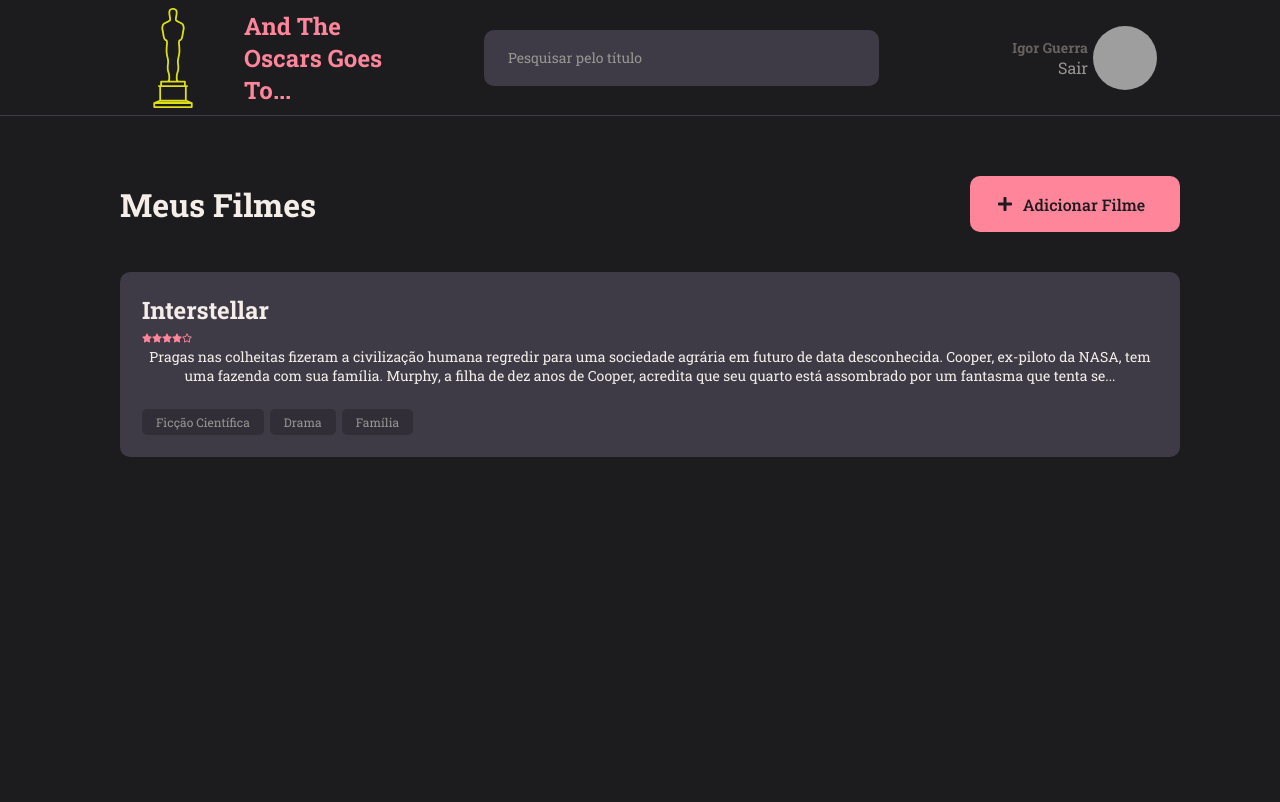
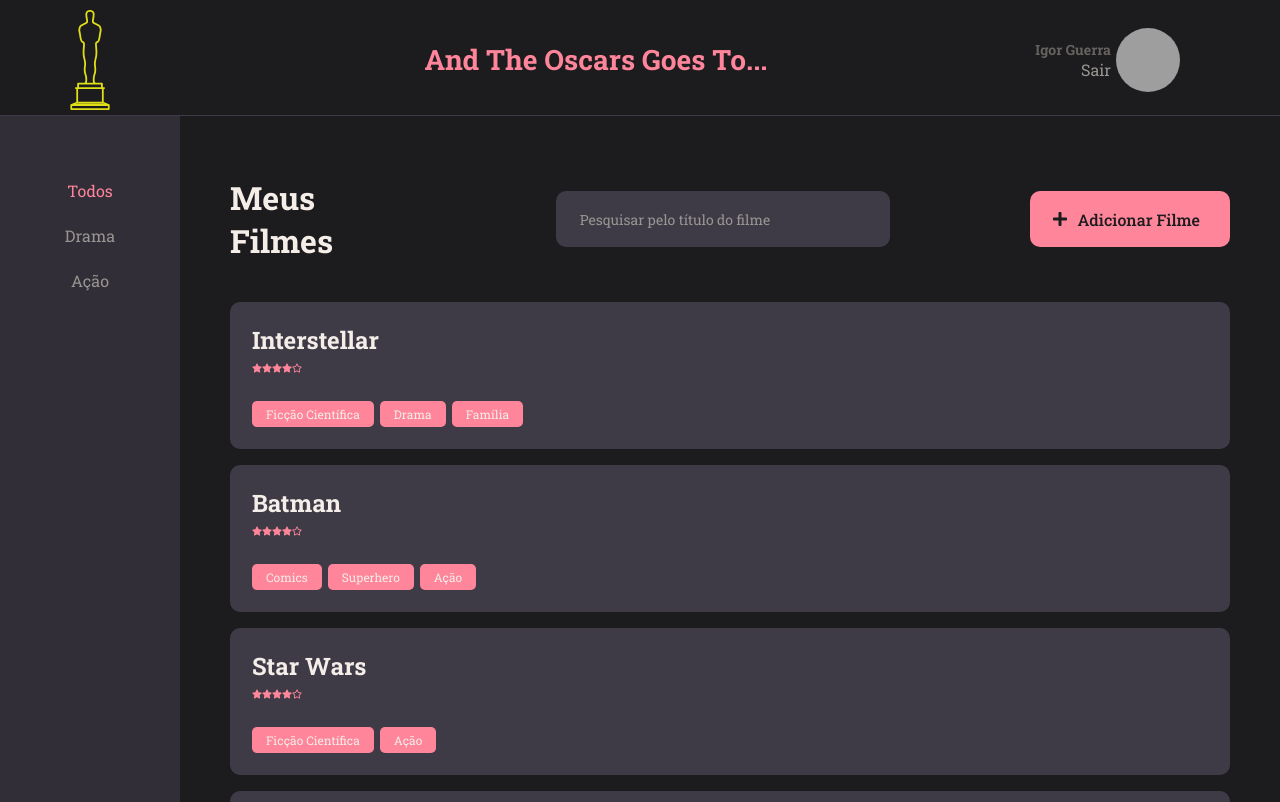
Before and after one commit to igorvguerra/AndTheOscarGoesTo, a React (Vite) app: page / in a window 1280 px wide. Shown: the top 802 px of the page. Built offline with nearby package versions, Linux system fonts and the light colour scheme; grey boxes are pictures that could not be loaded.

Commit message:
working on the home page

```diff
--- a/src/Components/Header/index.jsx
+++ b/src/Components/Header/index.jsx
@@ -1,4 +1,4 @@
-import { Container, Logo, Profile, Search } from './styles';
+import { Container, Logo, Profile, Title } from './styles';
 
 
 export function Header() {
@@ -47,11 +47,13 @@ export function Header() {
 	c-0.735,4.465-0.604,9.507-0.146,12.522c0.216,1.426,0.791,3.283,1.346,5.079c0.668,2.158,1.359,4.389,1.538,6.208
 	c0.225,2.284,0.563,9.659-0.398,11.95C104.236,161.399,104.109,161.652,103.968,161.903z"/>
 				</svg>
-                <h1>And The Oscars Goes To...</h1>
+
 
             </Logo>
+			<Title>
+			<h1>And The Oscars Goes To...</h1>
+			</Title>
 
-            <Search placeholder='Pesquisar pelo título'/>
 
             <Profile>
                 <div>
--- a/src/Components/Header/styles.js
+++ b/src/Components/Header/styles.js
@@ -9,12 +9,12 @@ export const Container = styled.div`
     color: ${({ theme }) => theme.COLORS.WHITE};
 
     font-size: 16px;
-    padding: 24px 123px;
+    padding: 24px 100px 20px 40px;
     grid-area: header;
     display: flex;
     flex-direction: row;
     align-items: center;
-    justify-content: space-between;
+    justify-content: center;
     gap: 80px;
 
 
@@ -29,33 +29,26 @@ export const Logo = styled.div`
     color: ${({ theme }) => theme.COLORS.PINK};
     display: flex;
 
+
     align-items: center;
     justify-content: start;
 
-    > h1 {
-        font-size: 24px;
-        margin-left: 21px;
-        width: 160px;
-    }
+
 
 `;
 
-export const Search = styled.input`
+export const Title = styled.div`
     height: 56px;
-    padding: 19px 24px;
     font-size: 14px;
-    background-color: ${({ theme }) => theme.COLORS.BACKGROUND_700};
     border: none;
     border-radius: 10px;
     width: 100%;
-    color: ${({ theme }) => theme.COLORS.WHITE};
+    display: flex;
+    align-items: center;
+    justify-content: center;
+    color: ${({ theme }) => theme.COLORS.PINK};
+    margin-left: 70px;
 
-
-
-    &::placeholder {
-        color: ${({ theme }) => theme.COLORS.GRAY_100};
-
-    }
 `;
 
 export const Profile = styled.div`
--- a/src/Components/MovieNote/index.jsx
+++ b/src/Components/MovieNote/index.jsx
@@ -15,7 +15,7 @@ export function MovieNote({ data, ...rest }) {
                 <Ratting icon={FaRegStar} />
             </div>
 
-            <p> {data.description} </p>
+
 
         {
             data.tags &&
--- a/src/Components/Tag/styles.js
+++ b/src/Components/Tag/styles.js
@@ -5,6 +5,6 @@ export const Container = styled.span`
     padding: 5px 14px;
     border-radius: 5px;
     margin-right: 6px;
-    background-color: ${({ theme }) => theme.COLORS.BACKGROUND_900};
-    color: ${({ theme }) => theme.COLORS.GRAY_100};
+    background-color: ${({ theme }) => theme.COLORS.PINK};
+    color: ${({ theme }) => theme.COLORS.WHITE};
 `;
--- a/src/Components/TextButton/styles.js
+++ b/src/Components/TextButton/styles.js
@@ -3,7 +3,7 @@ import styled from 'styled-components';
 export const Container = styled.button`
     background: none;
     border: none;
-    color: ${({ theme }) => theme.COLORS.PINK};
+    color: ${({ theme, $isActive }) => $isActive ? theme.COLORS.PINK : theme.COLORS.GRAY_100};
 
     font-size: 16px;
 
--- a/src/Pages/Home/index.jsx
+++ b/src/Pages/Home/index.jsx
@@ -1,4 +1,4 @@
-import { Container, Content } from './styles';
+import { Container, Content, Menu, SearchBar } from './styles';
 import { Header } from '../../Components/Header';
 import { FaPlus } from 'react-icons/fa';
 import { Button } from '../../Components/Button';
@@ -7,23 +7,57 @@ import { FaStar, FaRegStar } from "react-icons/fa";
 import { Tag } from '../../Components/Tag';
 import { MovieNote } from '../../Components/MovieNote';
 
+
+import { TextButton } from '../../Components/TextButton';
+
 export function Home() {
     return(
         <Container>
             <Header />
+            <Menu>
+                <li><TextButton title="Todos" $isActive={true} /></li>
+                <li><TextButton title="Drama"/></li>
+                <li><TextButton title="Ação"/></li>
+
+            </Menu>
             <Content>
+
                 <div>
                     <h1>Meus Filmes</h1>
+                    <SearchBar placeholder="Pesquisar pelo título do filme"/>
                     <Button icon= {FaPlus} title='Adicionar Filme'/>
                 </div>
 
                 <MovieNote data={{
                     title: 'Interstellar',
-                    description: 'Pragas nas colheitas fizeram a civilização humana regredir para uma sociedade agrária em futuro de data desconhecida. Cooper, ex-piloto da NASA, tem uma fazenda com sua família. Murphy, a filha de dez anos de Cooper, acredita que seu quarto está assombrado por um fantasma que tenta se...',
                     tags:[
                         {id: '1', name: 'Ficção Científica'},
                         {id: '2', name: 'Drama'},
                         {id: '3', name: 'Família'}
+                ]
+                }} />
+                <MovieNote data={{
+                    title: 'Batman',
+                    tags:[
+                        {id: '1', name: 'Comics'},
+                        {id: '2', name: 'Superhero'},
+                        {id: '3', name: 'Ação'}
+                ]
+                }} />
+                <MovieNote data={{
+                    title: 'Star Wars',
+                    tags:[
+                        {id: '1', name: 'Ficção Científica'},
+                        {id: '2', name: 'Ação'},
+
+                ]
+                }} />
+                <MovieNote data={{
+                    title: 'The Notebook',
+                    tags:[
+                        {id: '1', name: 'Drama'},
+
+
                 ]
                 }} />
 
--- a/src/Pages/Home/styles.js
+++ b/src/Pages/Home/styles.js
@@ -3,9 +3,10 @@ import styled from 'styled-components';
 export const Container = styled.div`
     display: grid;
     grid-template-rows: 116px auto;
+    grid-template-columns: 180px auto;
     grid-template-areas:
-    "header"
-    "content";
+    "header header"
+    "menu content";
     height: 100vh;
     width: 100%;
 
@@ -14,12 +15,45 @@ export const Container = styled.div`
 
 export const Content = styled.div`
     background-color: ${({ theme }) => theme.COLORS.BACKGROUND_800};
-    padding: 60px 100px 100px 120px;
+    padding: 60px 50px 100px 50px;
 
     > div:first-child {
         display: flex;
         justify-content: space-between;
         align-items: center;
         margin-bottom: 40px;
+        gap: 140px;
+
     }
 `;
+
+export const Menu = styled.ul`
+    grid-area: menu;
+    background-color: ${({ theme }) => theme.COLORS.BACKGROUND_900};
+
+    padding-top: 64px;
+    text-align: center;
+
+    > li {
+        margin-bottom: 24px;
+    }
+
+`;
+
+export const SearchBar = styled.input`
+    height: 56px;
+    padding: 19px 24px;
+    font-size: 14px;
+    background-color: ${({ theme }) => theme.COLORS.BACKGROUND_700};
+    border: none;
+    border-radius: 10px;
+    width: 350px;
+    color: ${({ theme }) => theme.COLORS.WHITE};
+
+
+
+    &::placeholder {
+        color: ${({ theme }) => theme.COLORS.GRAY_100};
+
+    }
+`;
```
